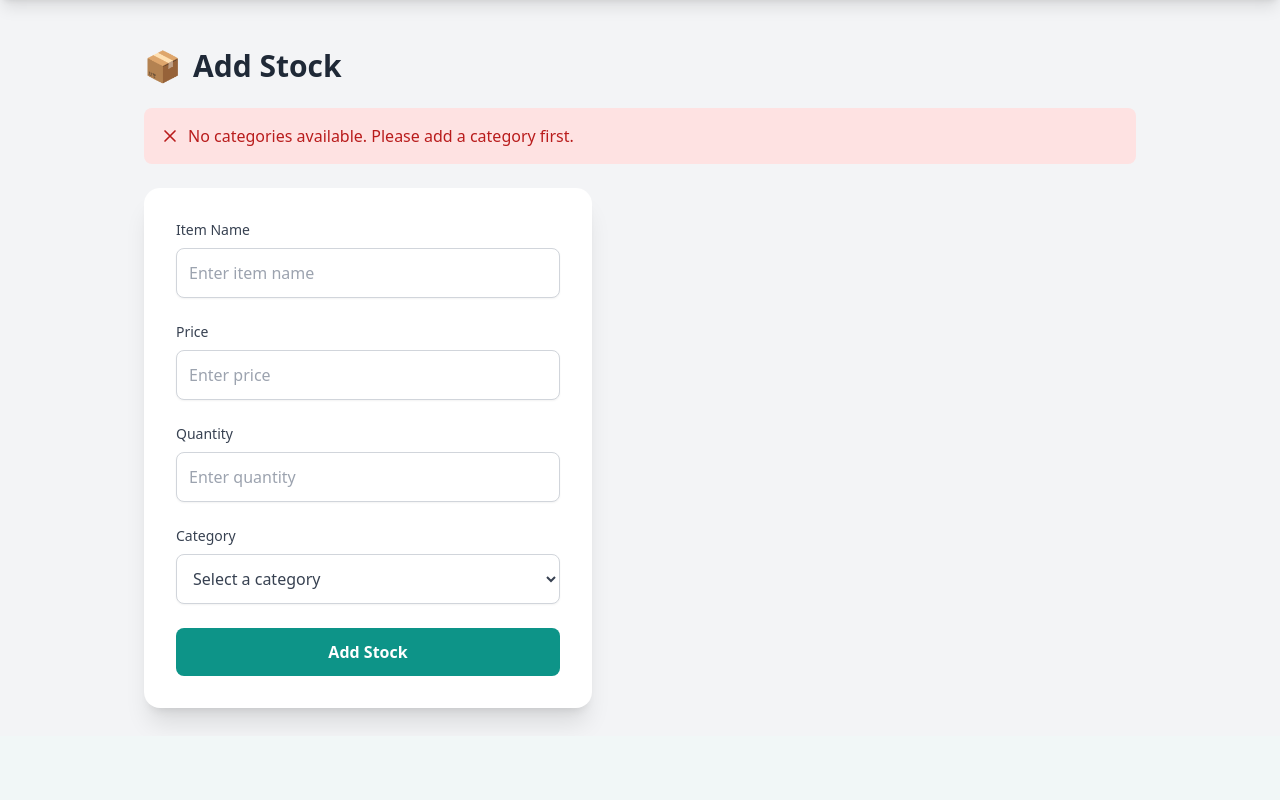
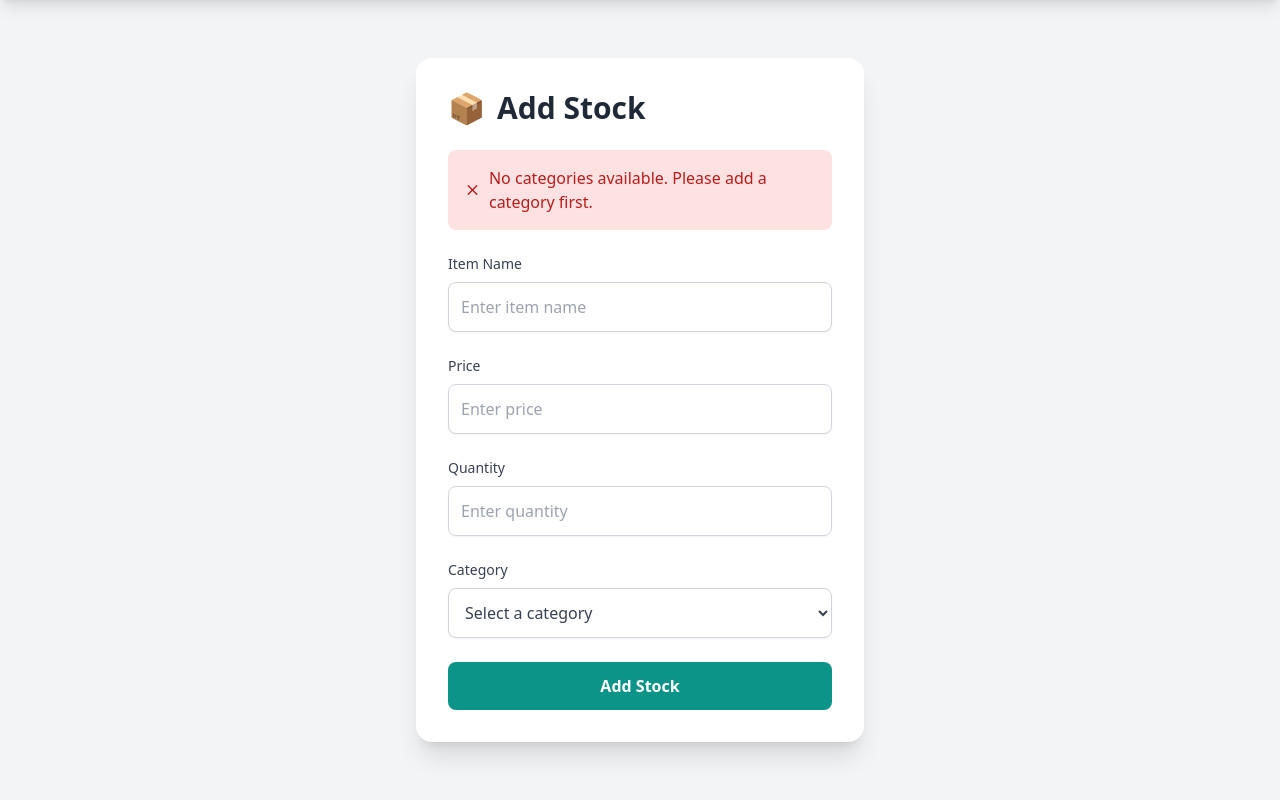
Before and after one commit to charannk007/billing, a Flask app: page /add_stock in a window 1280 px wide. Shown: the part 64-864 px from the top of the page. Before the commit the page ends 791 px from the top, so only its background shows below. Run offline with Flask 3, Linux system fonts and the light colour scheme; the visitor is signed in with stand-in values (Sample User, id 1); data that the repository does not hold is empty; some libraries are stand-ins or nearby versions.

Commit message:
Update add_stock.html

```diff
--- a/templates/add_stock.html
+++ b/templates/add_stock.html
@@ -6,7 +6,6 @@
     <title>Add Stock</title>
     <script src="https://cdn.tailwindcss.com"></script>
     <style>
-        /* Custom styles for enhanced UI */
         .navbar {
             transition: background-color 0.3s ease;
         }
@@ -28,6 +27,7 @@
     </style>
 </head>
 <body class="bg-gray-100 text-gray-900 font-sans antialiased">
+
     <!-- Navigation -->
     <nav class="navbar bg-teal-600 text-white p-4 shadow-lg sticky top-0 z-10" role="navigation" aria-label="Admin Navigation">
         <div class="max-w-7xl mx-auto flex justify-between items-center">
@@ -41,8 +41,9 @@
         </div>
     </nav>
 
-    <!-- Add Stock Form -->
-    <main class="max-w-5xl mx-auto mt-12 px-4">
+    <!-- Centered Add Stock Form -->
+    <div class="flex items-center justify-center min-h-screen px-4">
+        <main class="w-full max-w-md bg-white p-8 rounded-2xl shadow-xl" aria-label="Add Stock Form">
             <h2 class="text-3xl font-extrabold text-gray-800 mb-6 flex items-center gap-3">
                 <span>📦</span> Add Stock
             </h2>
@@ -65,8 +66,8 @@
                 {% endif %}
             {% endwith %}
 
-        <!-- Add Stock Form -->
-        <form method="POST" class="bg-white p-8 rounded-2xl shadow-xl w-full max-w-md" aria-label="Add Stock Form">
+            <!-- Form -->
+            <form method="POST">
                 <div class="mb-6">
                     <label for="item_name" class="block text-sm font-medium text-gray-700 mb-2">Item Name</label>
                     <input
@@ -140,8 +141,9 @@
                 </button>
             </form>
         </main>
+    </div>
 
-    <!-- Client-side validation script -->
+    <!-- Validation Script -->
     <script>
         document.querySelector('form').addEventListener('submit', function (e) {
             const itemName = document.getElementById('item_name').value.trim();
```
Lines whose indentation alone changed are shown as unchanged.
